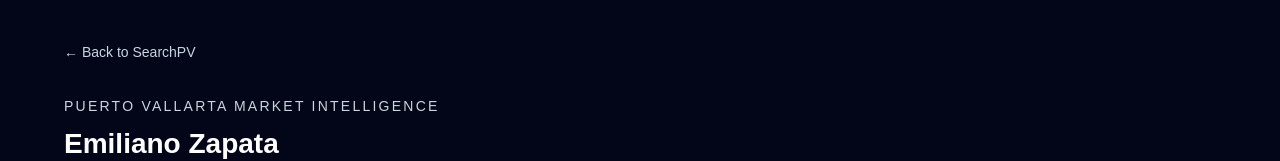
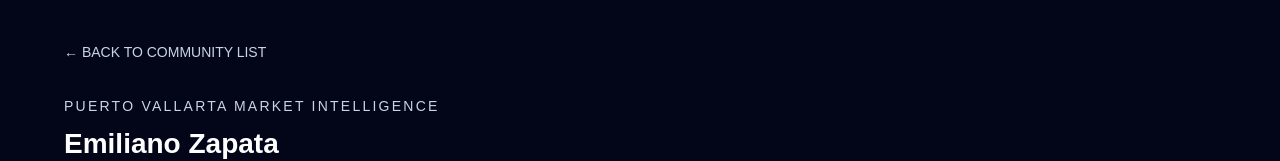
Before and after one commit to grdino/searchpv, a Next.js app: page /communities/emiliano-zapata in a window 1280 px wide. Shown: the top 161 px of the page. Built offline with nearby package versions, Linux system fonts and the light colour scheme; no server answers; the database is empty.

Commit message:
Homepage note change

```diff
--- a/src/app/communities/emiliano-zapata/page.tsx
+++ b/src/app/communities/emiliano-zapata/page.tsx
@@ -131,7 +131,7 @@ export default async function EmilianoZapataPage({
             href={homeHref(selectedMarket, selectedPropertyType)}
             className="text-sm text-slate-300 hover:underline"
           >
-            ← Back to SearchPV
+            ← BACK TO COMMUNITY LIST
           </Link>
 
           <div
```
